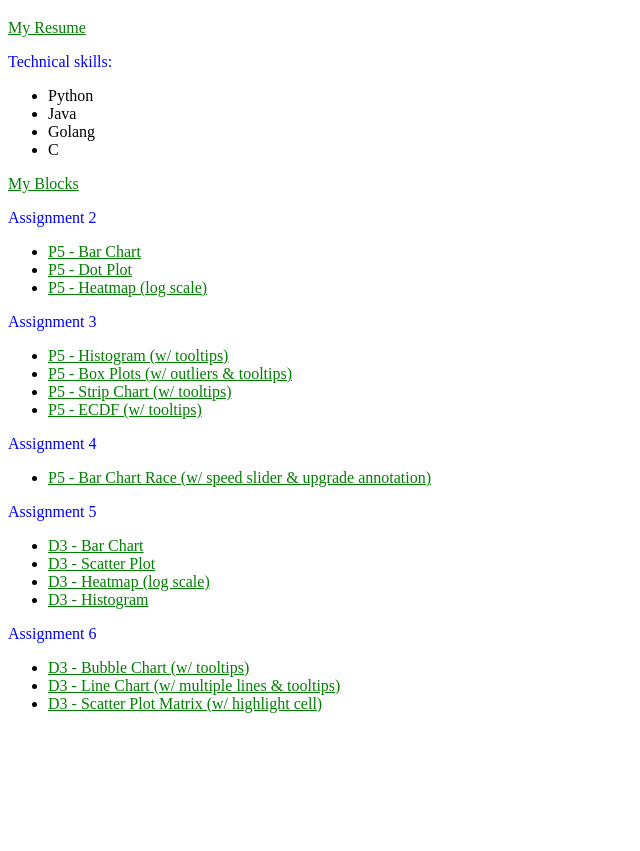
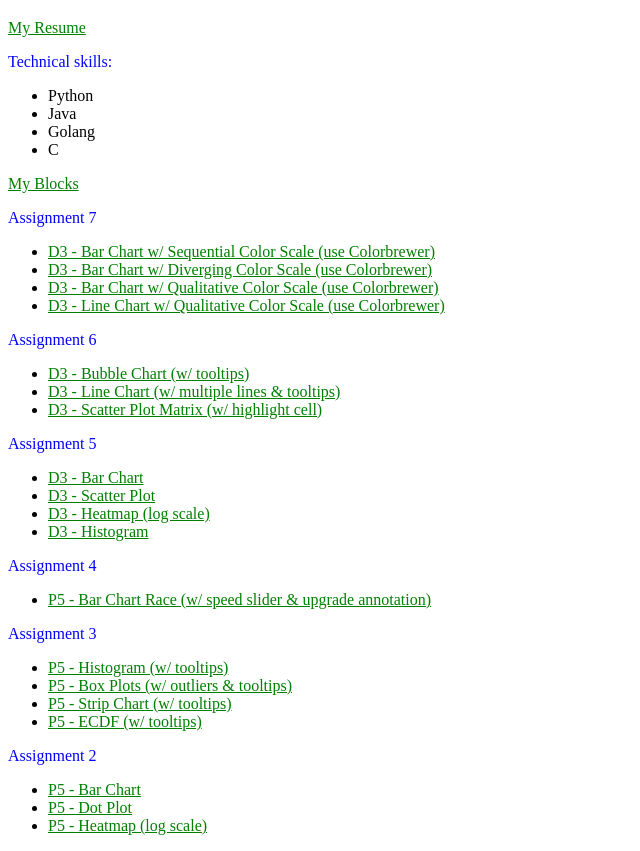
Before and after one commit to zwang155/zwang155.github.io, a plain HTML site: page index.html in a window 1280 px wide. Shown: the part 61-912 px from the top of the page, without its empty margins (0-640 px from the left). Before the commit the page ends 800 px from the top, so only its background shows below. Drawn offline with Linux system fonts and the light colour scheme.

Commit message:
add a7 and format

```diff
--- a/index.html
+++ b/index.html
@@ -24,19 +24,36 @@
 	<a href="https://bl.ocks.org/zwang155">My Blocks</a>
 
 	<div>
-		<p>Assignment 2</p>
+
+		<p>Assignment 7</p>
 		<ul>
-			<li><a href="https://bl.ocks.org/zwang155/b22ce17f781d264570515bfd98bb5097">P5 - Bar Chart</a></li>
-			<li><a href="https://bl.ocks.org/zwang155/68e4209290e2790e03aa3fb4f9c2e171">P5 - Dot Plot</a></li>
-			<li><a href="https://bl.ocks.org/zwang155/c5c07ddd7f69182ca99a0fa88180179f">P5 - Heatmap (log scale)</a></li>
+			<li><a href="https://bl.ocks.org/zwang155/5079c689233607dd9bdd28d4e39fb290">D3 - Bar Chart w/ Sequential Color Scale (use Colorbrewer)</a></li>
+
+			<li><a href="https://bl.ocks.org/zwang155/dc43690ddc88bdb7f33fd6c245d8e7e9">D3 - Bar Chart w/ Diverging Color Scale (use Colorbrewer)</a></li>
+
+			<li><a href="https://bl.ocks.org/zwang155/d5ff0c34be3780c169f661a5d65ad954">D3 - Bar Chart w/ Qualitative Color Scale (use Colorbrewer)</a></li>
+
+			<li><a href="https://bl.ocks.org/zwang155/c7a8f8b7abb0b822efed615dd2f7115c">D3 - Line Chart w/ Qualitative Color Scale (use Colorbrewer)</a></li>
 		</ul>
 
-		<p>Assignment 3</p>
+		<p>Assignment 6</p>
 		<ul>
-			<li><a href="https://bl.ocks.org/zwang155/317d4dc268ca1a31495f69dc136dc0b7">P5 - Histogram (w/ tooltips)</a></li>
-			<li><a href="https://bl.ocks.org/zwang155/aeec52becd6336c56d63e39587f77b27">P5 - Box Plots (w/ outliers & tooltips)</a></li>
-			<li><a href="https://bl.ocks.org/zwang155/6420cd3280f8af7ff758eab1b9a51f2d">P5 - Strip Chart (w/ tooltips)</a></li>
-			<li><a href="https://bl.ocks.org/zwang155/e2ed21a25a81cf60d009b9fe242a6381"> P5 - ECDF (w/ tooltips)</a></li>
+			<li><a href="https://bl.ocks.org/zwang155/91ed97ca08c9d3fe9d2ad7a837570b31">D3 - Bubble Chart (w/ tooltips)</a></li>
+
+			<li><a href="https://bl.ocks.org/zwang155/00f61276b793382de36666d288d82e02">D3 - Line Chart (w/ multiple lines & tooltips)</a></li>
+
+			<li><a href="https://bl.ocks.org/zwang155/71a3af25bf5bcba3db5c92a24db5988e">D3 - Scatter Plot Matrix (w/ highlight cell)</a></li>
+		</ul>
+
+		<p>Assignment 5</p>
+		<ul>
+			<li><a href="https://bl.ocks.org/zwang155/bcd5a6c5467a19f3b4d48fd06a3bc8ac">D3 - Bar Chart</a></li>
+
+			<li><a href="https://bl.ocks.org/zwang155/f984f22685a74c8366a7bd09a46dfd0a">D3 - Scatter Plot</a></li>
+
+			<li><a href="https://bl.ocks.org/zwang155/abeacd26b24dcdc93917e98124798897">D3 - Heatmap (log scale)</a></li>
+
+			<li><a href="https://bl.ocks.org/zwang155/d6b240fe40cbea7a80d61f84ba14e4d3">D3 - Histogram</a></li>
 		</ul>
 
 		<p>Assignment 4</p>
@@ -44,20 +61,26 @@
 			<li><a href="https://bl.ocks.org/zwang155/b1f01a7da17c0f397d149e6c98bd79b3">P5 - Bar Chart Race (w/ speed slider & upgrade annotation)</a></li>
 		</ul>
 
-		<p>Assignment 5</p>
+		<p>Assignment 3</p>
 		<ul>
-			<li><a href="https://bl.ocks.org/zwang155/bcd5a6c5467a19f3b4d48fd06a3bc8ac">D3 - Bar Chart</a></li>
-			<li><a href="https://bl.ocks.org/zwang155/f984f22685a74c8366a7bd09a46dfd0a">D3 - Scatter Plot</a></li>
-			<li><a href="https://bl.ocks.org/zwang155/abeacd26b24dcdc93917e98124798897">D3 - Heatmap (log scale)</a></li>
-			<li><a href="https://bl.ocks.org/zwang155/d6b240fe40cbea7a80d61f84ba14e4d3">D3 - Histogram</a></li>
+			<li><a href="https://bl.ocks.org/zwang155/317d4dc268ca1a31495f69dc136dc0b7">P5 - Histogram (w/ tooltips)</a></li>
+
+			<li><a href="https://bl.ocks.org/zwang155/aeec52becd6336c56d63e39587f77b27">P5 - Box Plots (w/ outliers & tooltips)</a></li>
+
+			<li><a href="https://bl.ocks.org/zwang155/6420cd3280f8af7ff758eab1b9a51f2d">P5 - Strip Chart (w/ tooltips)</a></li>
+
+			<li><a href="https://bl.ocks.org/zwang155/e2ed21a25a81cf60d009b9fe242a6381"> P5 - ECDF (w/ tooltips)</a></li>
 		</ul>
 
-		<p>Assignment 6</p>
+		<p>Assignment 2</p>
 		<ul>
-			<li><a href="https://bl.ocks.org/zwang155/91ed97ca08c9d3fe9d2ad7a837570b31">D3 - Bubble Chart (w/ tooltips)</a></li>
-			<li><a href="https://bl.ocks.org/zwang155/00f61276b793382de36666d288d82e02">D3 - Line Chart (w/ multiple lines & tooltips)</a></li>
-			<li><a href="https://bl.ocks.org/zwang155/71a3af25bf5bcba3db5c92a24db5988e">D3 - Scatter Plot Matrix (w/ highlight cell)</a></li>
+			<li><a href="https://bl.ocks.org/zwang155/b22ce17f781d264570515bfd98bb5097">P5 - Bar Chart</a></li>
+
+			<li><a href="https://bl.ocks.org/zwang155/68e4209290e2790e03aa3fb4f9c2e171">P5 - Dot Plot</a></li>
+
+			<li><a href="https://bl.ocks.org/zwang155/c5c07ddd7f69182ca99a0fa88180179f">P5 - Heatmap (log scale)</a></li>
 		</ul>
+
 	</div>
 
 </body>
```
